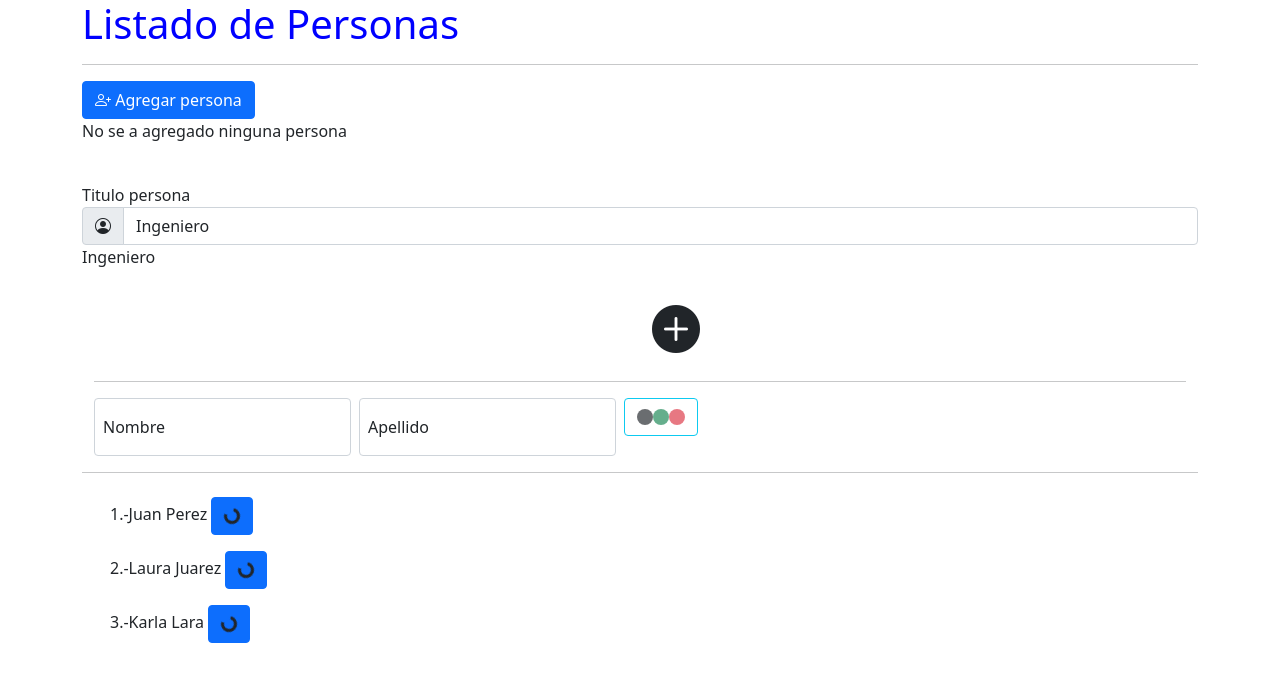
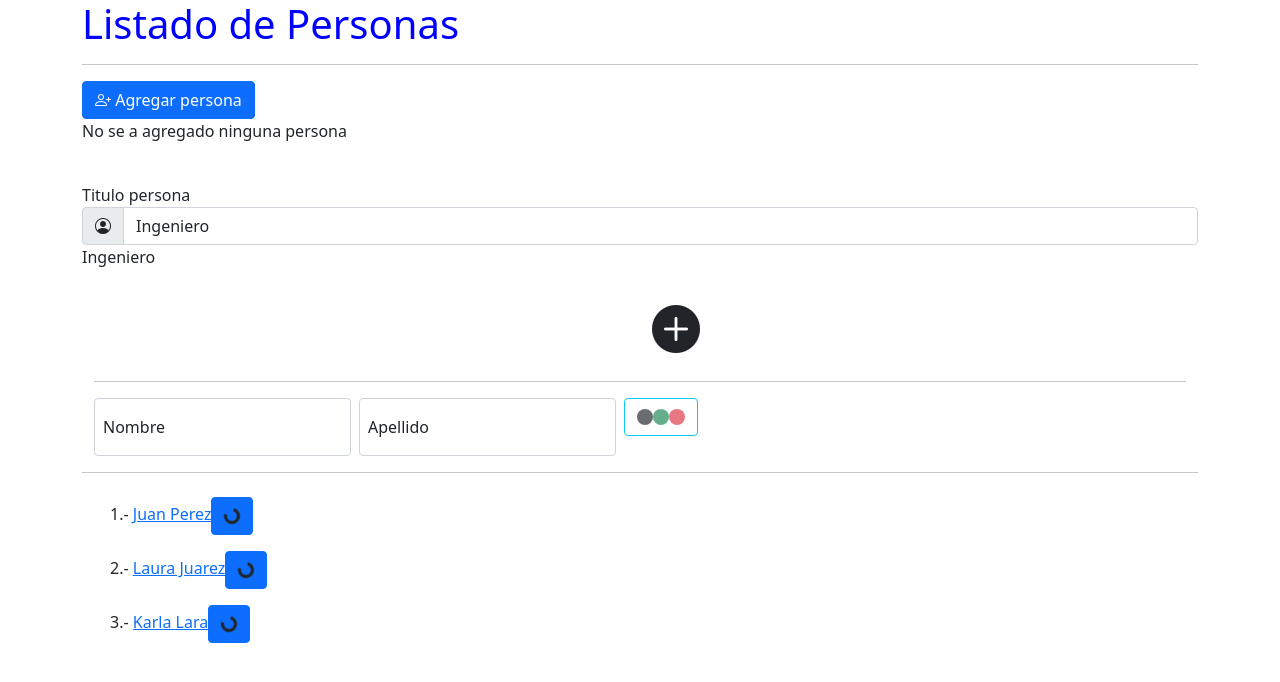
Before and after one commit to IsmaelDom/hello-world-angular, an Angular app: page / in a window 1280 px wide. Shown: the top 682 px of the page. Built offline with nearby package versions, Linux system fonts and the light colour scheme.

Commit message:
Se agrega acción editar

```diff
--- a/src/app/formulario/formulario.component.ts
+++ b/src/app/formulario/formulario.component.ts
@@ -1,5 +1,6 @@
-import { Component, ElementRef, ViewChild } from '@angular/core';
-import { Router } from '@angular/router';
+import { Component, ElementRef, OnInit, ViewChild } from '@angular/core';
+import { ActivatedRoute, Router } from '@angular/router';
+import { person } from 'ngx-bootstrap-icons';
 import { LoggingService } from '../LoggingService.service';
 import { PersonasService } from '../personas.service';
 import { Persona } from '../personas/persona.model';
@@ -10,7 +11,7 @@ import { Persona } from '../personas/persona.model';
   styleUrls: ['./formulario.component.css']
   //providers: [LoggingService]// Se agrega en la clase si es que solo se va a usar aqui si no en app.module
 })
-export class FormularioComponent {
+export class FormularioComponent implements OnInit {
   //Evento para propagar al componente padre
   //@Output() personaCreada = new EventEmitter<Persona>();//se comenta ya que se realiza el llamado por medio de servicios
 
@@ -18,14 +19,24 @@ export class FormularioComponent {
   //apellidoInput:string = ''; //Usando Event Binding
   @ViewChild('nombreRef') nombreAtributo: ElementRef = new ElementRef(null);
   @ViewChild('apellidoRef') apellidoAtributo: ElementRef = new ElementRef(null);
-
+  index: number = 0;
   constructor(private loggingService:LoggingService,
               private personasService: PersonasService,
-              private router: Router) {
+              private router: Router, private route: ActivatedRoute) {
                 this.personasService.saludar.subscribe(
                   (indice: number) => alert("El indice es: " + indice)
                 );//Se emite el saludo
               }//Ahora se tiene que importar el servicio
+
+  ngOnInit(): void {
+    this.index = this.route.snapshot.params['id'];//debe ser el mismo que el de app-routing
+    if (this.index) {
+      let persona: Persona = this.personasService.encontrarPersona(this.index);
+      this.apellidoAtributo.nativeElement = persona.nombre;
+      this.apellidoAtributo.nativeElement = persona.apellido;
+    }
+  }
+
   //addPersona(nombreInput:HTMLInputElement, apellidoInput:HTMLInputElement){//Usando Referencia Local
   addPersona(){
     let persona1 = new Persona(this.nombreAtributo.nativeElement.value,
@@ -34,15 +45,19 @@ export class FormularioComponent {
     //let persona1 = new Persona(this.nombreInput, this.apellidoInput); //Usando Event Binding
     //this.personas.push(persona1);
     //this.loggingService.enviaMensajeAConsola("Enviamos persona: " + persona1.nombre + ' ' + persona1.apellido);
-    //this.personaCreada.emit(persona1);//Linea 35 y 36 se comentan ya que se realiza el llamado por medio de servicios
+    //this.personaCreada.emit(persona1);//Linea 38 y 39 se comentan ya que se realiza el llamado por medio de servicios
     this.loggingService.enviaMensajeAConsola("Se llama a personasService.personaAgregada con la persona: " + persona1.nombre + " " + persona1.apellido);
     this.personasService.personaAgregada(persona1);//En lugar de las lineas anteriores solo se llama a el servicio
   }
 
   onGuardarPersona(){
     let persona1 = new Persona(this.nombreAtributo.nativeElement.value,
-      this.apellidoAtributo.nativeElement.value);
+                              this.apellidoAtributo.nativeElement.value);
+    if (this.index) {
+      this.personasService.modificarPersona(this.index, persona1);
+    } else {
       this.personasService.personaAgregada(persona1);
+    }
       this.router.navigate(['personas']);
   }
 }
--- a/src/app/persona/persona.component.html
+++ b/src/app/persona/persona.component.html
@@ -13,7 +13,8 @@
 <div class="container">
   <ul class="list-group list-group-flush">
     <li class="list-group-item">
-      {{ indice + 1 }}.-{{ persona.nombre }} {{ persona.apellido }}
+      {{ indice + 1 }}.-
+      <a [routerLink]="['/personas', indice]">{{ persona.nombre }} {{ persona.apellido }}</a>
       <button type="submit" class="btn btn-primary" (click)="emitirSaludo()">
         <span class="spinner-border spinner-border-sm text-dark" role="status" aria-hidden="true"></span>
       </button>
--- a/src/app/personas.service.ts
+++ b/src/app/personas.service.ts
@@ -1,4 +1,5 @@
 import { EventEmitter, Injectable } from '@angular/core';
+import { person } from 'ngx-bootstrap-icons';
 import { LoggingService } from './LoggingService.service';
 import { Persona } from './personas/persona.model';
 
@@ -18,4 +19,15 @@ export class PersonasService {
     this.loggingService.enviaMensajeAConsola("Se agrega persona desde el servicio: " + persona.nombre);
     this.personas.push(persona);
   }
+
+  encontrarPersona(index: number){
+    let persona: Persona = this.personas[index];
+    return persona;
+  }
+
+  modificarPersona(index: number, persona: Persona){
+    let persona1 = this.personas[index];
+    persona1.nombre = persona.nombre;
+    persona1.apellido = persona.apellido;
+  }
 }
```
